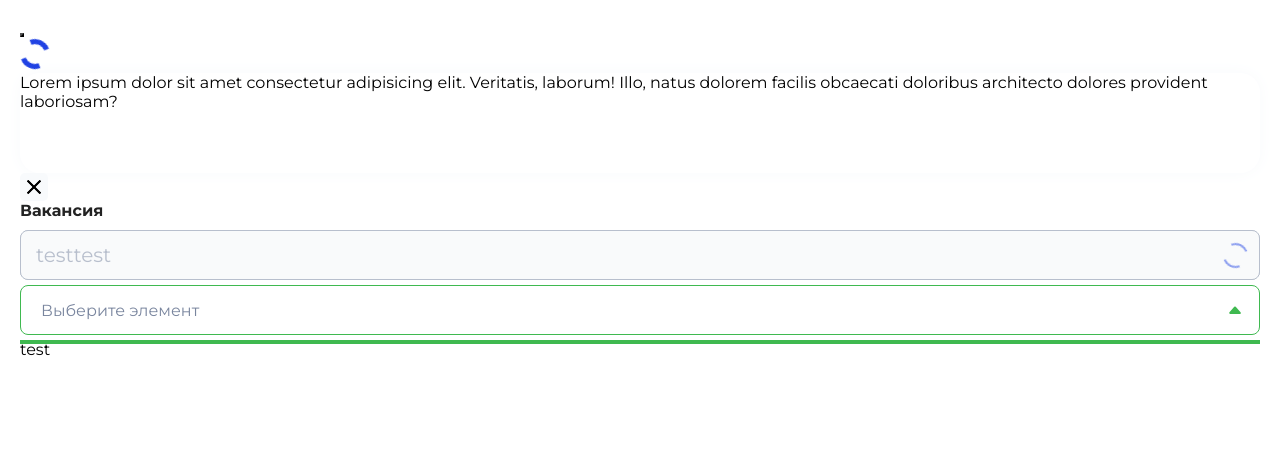
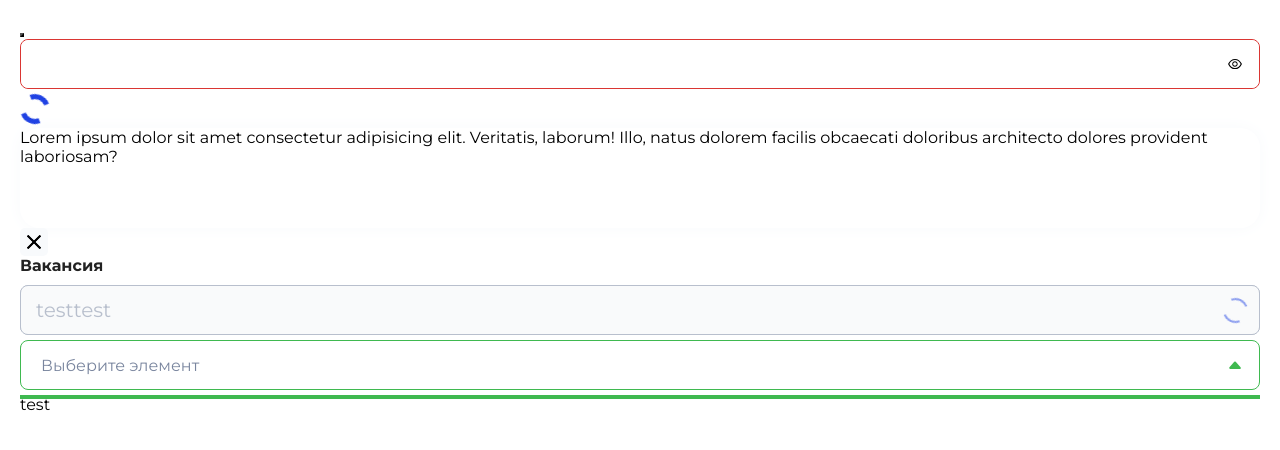
Before and after one commit to rabota06-ru/react-main-app, a React (Vite) app: page / in a window 1280 px wide. Shown: the top 450 px of the page. Built offline with nearby package versions, Linux system fonts and the light colour scheme; what @rtk-query/graphql-request-base-query would draw is missing.

Commit message:
feature-14: реализовал компонент password-input

```diff
--- a/src/App.tsx
+++ b/src/App.tsx
@@ -3,6 +3,7 @@ import { CloseButton } from 'components/close-button'
 import { Divider, DividerDirection } from 'components/divider'
 import { Dropdown } from 'components/dropdown'
 import { Input, InputStatus } from 'components/input'
+import { PasswordInput } from 'components/password-input'
 import { Spinner } from 'components/spinner'
 import './index.scss'
 import { Main } from './pages/main/main'
@@ -12,6 +13,7 @@ function App() {
   return (
     <div className='app' style={{ padding: 20 }}>
       <Main />
+      <PasswordInput isLoading={false} status={InputStatus.Error}/>
       <Spinner size={30} />
       <Card hoverShadow={{ blurRadius: 50, spreadRadius: 50 }}>
         <div style={{ height: 100 }}>
--- a/src/components/input/input.tsx
+++ b/src/components/input/input.tsx
@@ -8,6 +8,7 @@ export interface InputProps
     Omit<InputBaseProps, 'children'> {
   isDisabled?: boolean
   isLoading?: boolean
+  type?: string
 }
 
 /**
@@ -21,7 +22,10 @@ export interface InputProps
  * @param RightContent контент справа от инпута
  */
 export const Input = forwardRef<HTMLInputElement, InputProps>(
-  ({ bottomText, status, size = InputSize.Default, label, isDisabled, isLoading, className, RightContent, ...props }, inputRef) => {
+  (
+    { bottomText, status, size = InputSize.Default, label, isDisabled, isLoading, type = 'text', className, RightContent, ...props },
+    inputRef
+  ) => {
     return (
       <InputBase
         bottomText={bottomText}
@@ -38,7 +42,7 @@ export const Input = forwardRef<HTMLInputElement, InputProps>(
         <input
           {...props}
           ref={inputRef}
-          type='text'
+          type={type}
           disabled={isDisabled || isLoading}
           className={cn(styles.input, className, {
             [styles.input_RightIconProvidedDefaultSize]: (RightContent || isLoading) && size === InputSize.Default,
--- /dev/null
+++ b/src/components/password-input/password-input.module.scss
@@ -0,0 +1,3 @@
+.passwordInput {
+  outline: none;
+}
--- a/src/components/password-input/password-input.tsx
+++ b/src/components/password-input/password-input.tsx
@@ -1,7 +1,23 @@
 import { Input, InputProps } from 'components/input'
+import { useState } from 'react'
+import { AiOutlineEye, AiOutlineEyeInvisible } from 'react-icons/ai'
+import cn from 'classnames'
+import styles from './password-input.module.scss'
 
-interface PasswordInputProps extends Omit<InputProps, 'type'> {}
+interface PasswordInputProps extends InputProps {}
 
 export function PasswordInput(props: PasswordInputProps) {
-  return <Input {...props} />
+  const [isPasswordVisible, setIsPasswordVisible] = useState<boolean>(false)
+  const HideOrShowPassword = isPasswordVisible ? AiOutlineEyeInvisible : AiOutlineEye
+  const inputType = isPasswordVisible ? 'text' : 'password'
+  const handleSwitchPassword = () => setIsPasswordVisible(prevState => !prevState)
+
+  return (
+    <Input
+      className={cn(styles.passwordInput)}
+      type={inputType}
+      RightContent={<HideOrShowPassword onClick={handleSwitchPassword} />}
+      {...props}
+    />
+  )
 }
```
